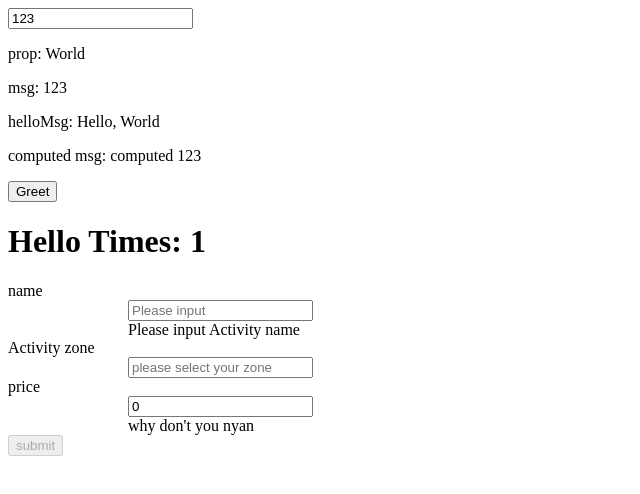
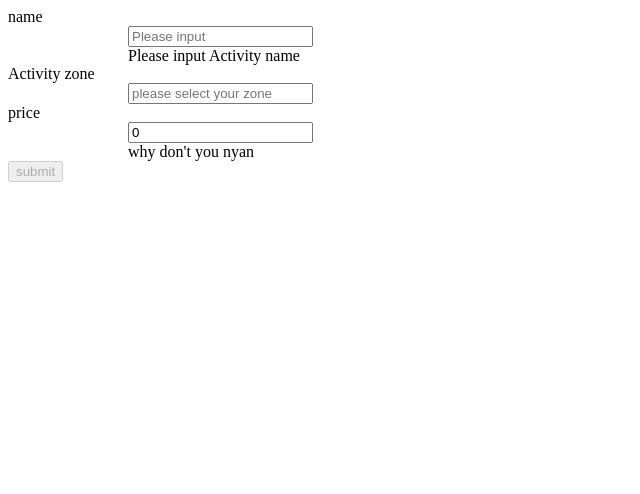
Before and after one commit to rchaser53/vue-typescript-element-form, a Vue app: page / in a window 1280 px wide. Shown: the top 494 px of the page, without its empty margins (0-640 px from the left). Built offline with nearby package versions, Linux system fonts and the light colour scheme.

Commit message:
reconstruct for vee validate

```diff
--- a/src/App.vue
+++ /dev/null
@@ -1,57 +0,0 @@
-<template>
-  <div>
-    <input v-model="msg">
-    <p>prop: {{propMessage}}</p>
-    <p>msg: {{msg}}</p>
-    <p>helloMsg: {{helloMsg}}</p>
-    <p>computed msg: {{computedMsg}}</p>
-    <button @click="greet">Greet</button>
-    <hello ref="helloComponent"></hello>
-    <el-form></el-form>
-  </div>
-</template>
-
-<script lang="ts">
-import Vue from 'vue'
-import Component from 'vue-class-component'
-import Hello from './Hello.vue';
-import Form from './Form.vue';
-
-@Component({
-  props: {
-    propMessage: String
-  },
-  components: {
-    Hello,
-    'el-form': Form
-  }
-})
-export default class App extends Vue {
-  // props have to be declared for typescript
-  propMessage: string
-
-  // inital data
-  msg: number = 123
-
-  // use prop values for initial data
-  helloMsg: string = 'Hello, ' + this.propMessage
-
-  mounted () {
-    this.greet()
-  }
-
-  // computed
-  get computedMsg () {
-    return 'computed ' + this.msg
-  }
-
-  greet () {
-    this.$refs.helloComponent.sayHello()
-  }
-
-  // dynamic component
-  $refs: {
-    helloComponent: Hello
-  }
-}
-</script>
--- a/src/Hello.vue
+++ /dev/null
@@ -1,18 +0,0 @@
-<template>
-  <div class="hello">
-    <h1>Hello Times: {{ helloTimes }}</h1>
-  </div>
-</template>
-
-<script lang="ts">
-  import Vue from 'vue'
-  import Component from 'vue-class-component'
-
-  @Component
-  export default class Hello extends Vue {
-    helloTimes: number = 0
-    sayHello() {
-      this.helloTimes++;
-    }
-  }
-</script>
--- a/src/index.ts
+++ b/src/index.ts
@@ -1,6 +1,6 @@
 import Vue from 'vue'
 import Vuex from 'vuex'
-import App from './App.vue'
+import Form from './ElementForm.vue'
 import store from './store'
 
 Vue.use(Vuex);
@@ -9,7 +9,5 @@ Vue.use(Vuex);
 new Vue({
   el: '#app',
   store,
-  render: h => h(App, {
-    props: { propMessage: 'World' }
-  })
+  render: h => h(Form)
 })
```
Also changed, not shown: src/inputs/input.vue (deleted, +0 -35 lines), src/ElementForm.vue (renamed from src/Form.vue).
